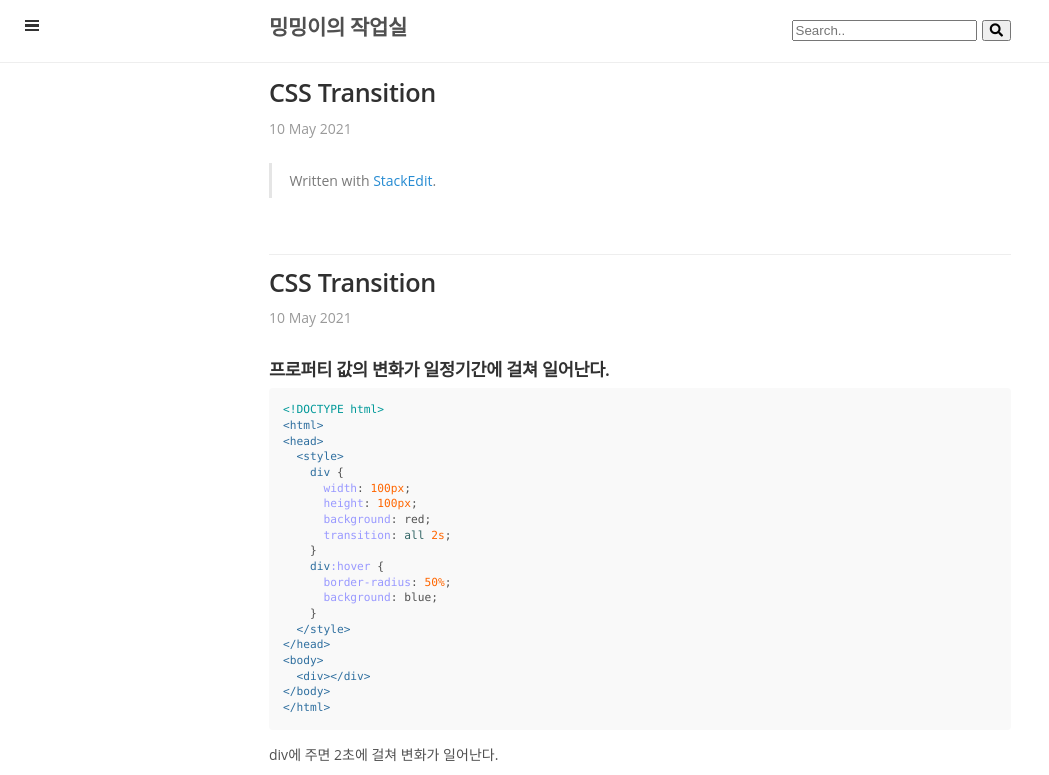
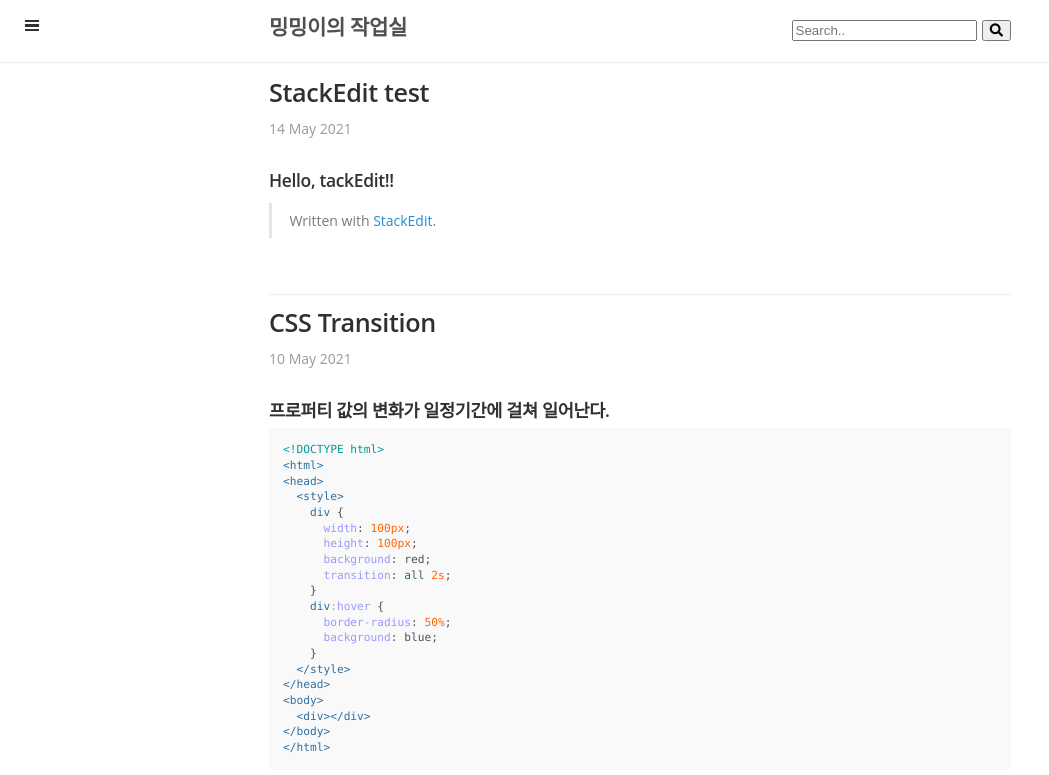
Before and after one commit to mingportal0/mingportal0.github.io, a Jekyll site: the page built from index.html, in a window 1280 px wide and 900 px high, cut to the strip 0-775 px from the top of the window. Shown: the whole strip, without its empty margins (0-1049 px from the left). Built offline with Jekyll 4.4.1, drawn with Linux system fonts in a browser that asks for light colours; nearby versions of some CDN libraries; the list of posts is cut into pages by our own code.

Commit message:
_posts/2021-05-14-stackedit.md updated from https://stackedit.io/

```diff
--- a/_posts/2021-05-14-stackedit.md
+++ b/_posts/2021-05-14-stackedit.md
@@ -1,14 +1,14 @@
 ---
-title: "CSS Transition"
+title: "StackEdit test"
 layout: post
-date: 2021-05-10
-categories: css
-tags: [css]
+date: 2021-05-14
+categories: daily
+tags: [daily]
 comment: yes
 ---
-
+### Hello, tackEdit!!
 
 > Written with [StackEdit](https://stackedit.io/).
 <!--stackedit_data:
-eyJoaXN0b3J5IjpbMTQ5NDE0MTA2Nl19
+eyJoaXN0b3J5IjpbLTEwMTA0NDMzNl19
 -->
```
